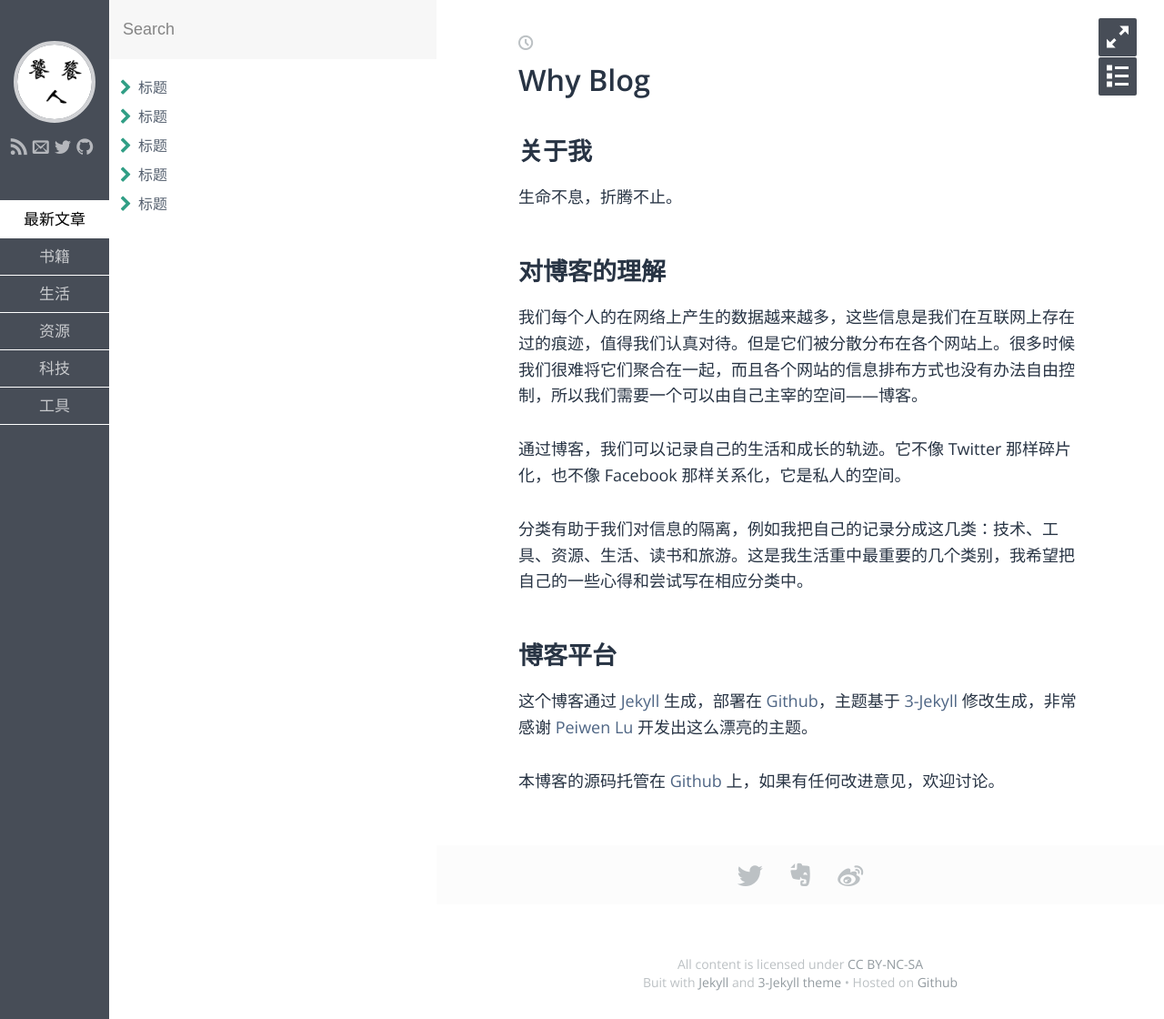
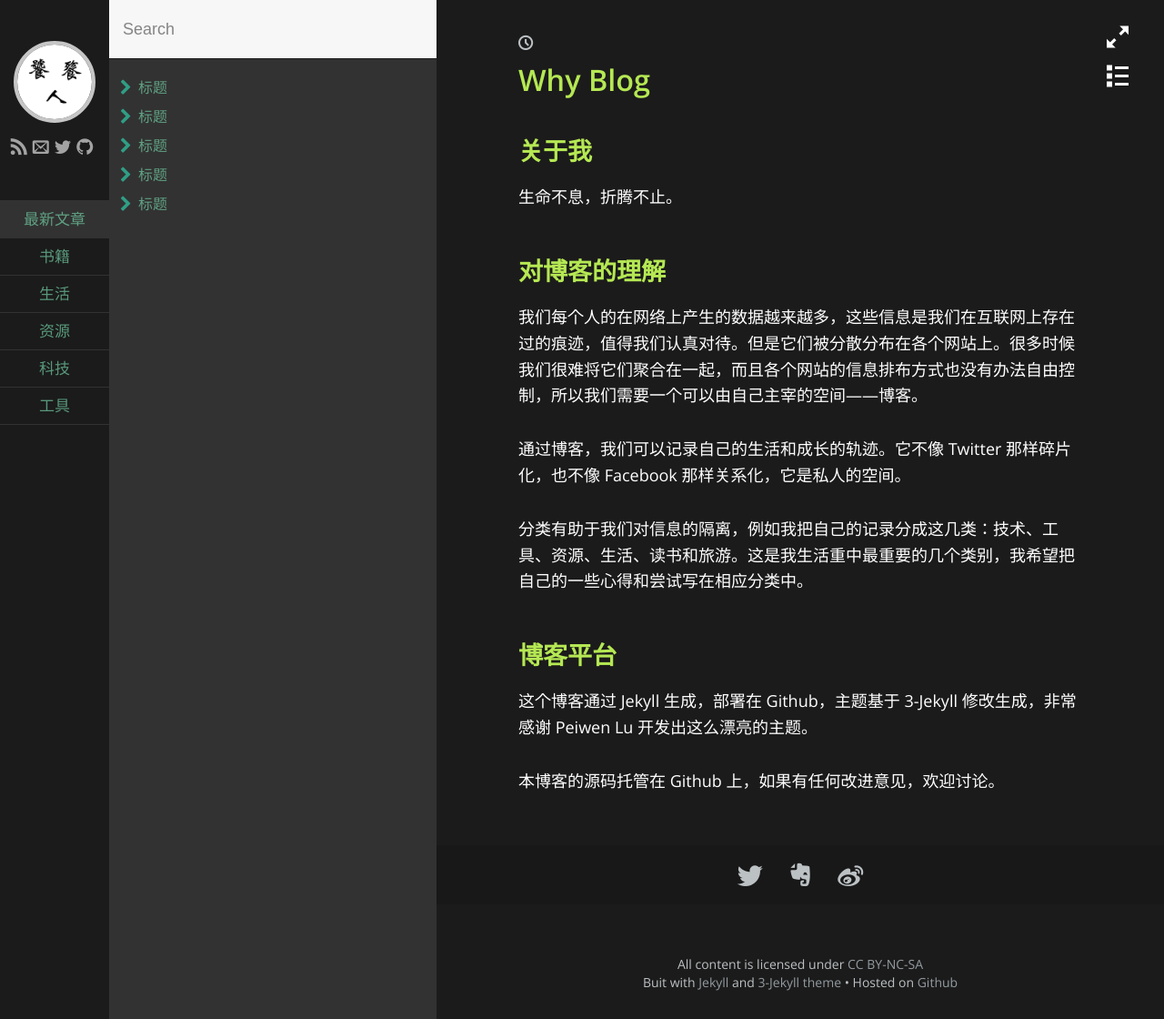
Before and after one commit to taotieren/taotieren.github.io, a Jekyll site: the page built from index.md, in a window 1280 px wide. Shown: the whole page at 91% size. Built offline with Jekyll 4.4.1, drawn with Linux system fonts in a browser that asks for light colours; some web fonts are replaced; comment, search, counter and statistics services are not loaded.

Commit message:
reset css

```diff
--- a/css/main.sass
+++ b/css/main.sass
@@ -9,16 +9,16 @@ $breakpoint-hide-sidebar: 1024px
 $breakpoint-mobile: 767px
 
 // # Font
-$font: 'Open Sans', 'Hiragino Sans GB', sans-serif
+$font: 'Hack', 'Open Sans', 'Hiragino Sans GB', sans-serif
 
 // # Sidebar Background Gradient
 $gradient-start: #C2E987
 $gradient-end:   #309E85
 // $sidebar-bg: linear-gradient(136deg, $gradient-start, $gradient-end)
 
-$sidebar-bg: #474d57
-$sidebar-left-bg: #474d57
-$sidebar-right-bg: #f7f7f7
+$sidebar-bg: #1B1B1B
+$sidebar-left-bg: #1B1B1B
+$sidebar-right-bg: #1B1B1B
 
 // # Sidebar Left
 $sidebar-left-width: 120px
@@ -38,10 +38,10 @@ $social-icon-hover-color: #FFF
 // Tags
 $tag-height: 40px
 $tag-font-size: 17px
-$tag-color: rgba(255, 255, 255, .7)
-$tag-hover-color: rgba(255, 255, 255, .85)
-$tag-active-color: #000000
-$tag-border-color: rgba(255, 255, 255, 1)
+$tag-color: rgba(115, 206, 165,.7)
+$tag-hover-color: rgba(99, 191, 246, .85)
+$tag-active-color: #fffff
+$tag-border-color: rgba(255,255,255, .1)
 
 // # Sidebar Right
 $sidebar-right-width: 360px
@@ -55,7 +55,7 @@ $search-box-placeholder: rgba(84, 84, 84, .7)
 $search-box-bg: #f7f7f7
 
 // Toc
-$toc-color: #55606F
+$toc-color: #60A083
 $toc-bg: $tag-border-color
 
 $toc-font-size: 16px
@@ -75,12 +75,12 @@ $post-width-at-1-column: 720px
 
 $post-meta-color: #BCC1C4
 
-$post-title-color: #283444
-$post-text-color: #283444
+$post-title-color: #B5E853
+$post-text-color: #FFFFFF
 $post-link-color: lighten($post-text-color, 20%)
 $post-link-hover-color: $gradient-end
 
-$post-bg: #FFFFFF
+$post-bg: #1B1B1B
 
 $post-img-border-color: darken($post-bg, 4%)
 $post-img-border-width: 4px
```
